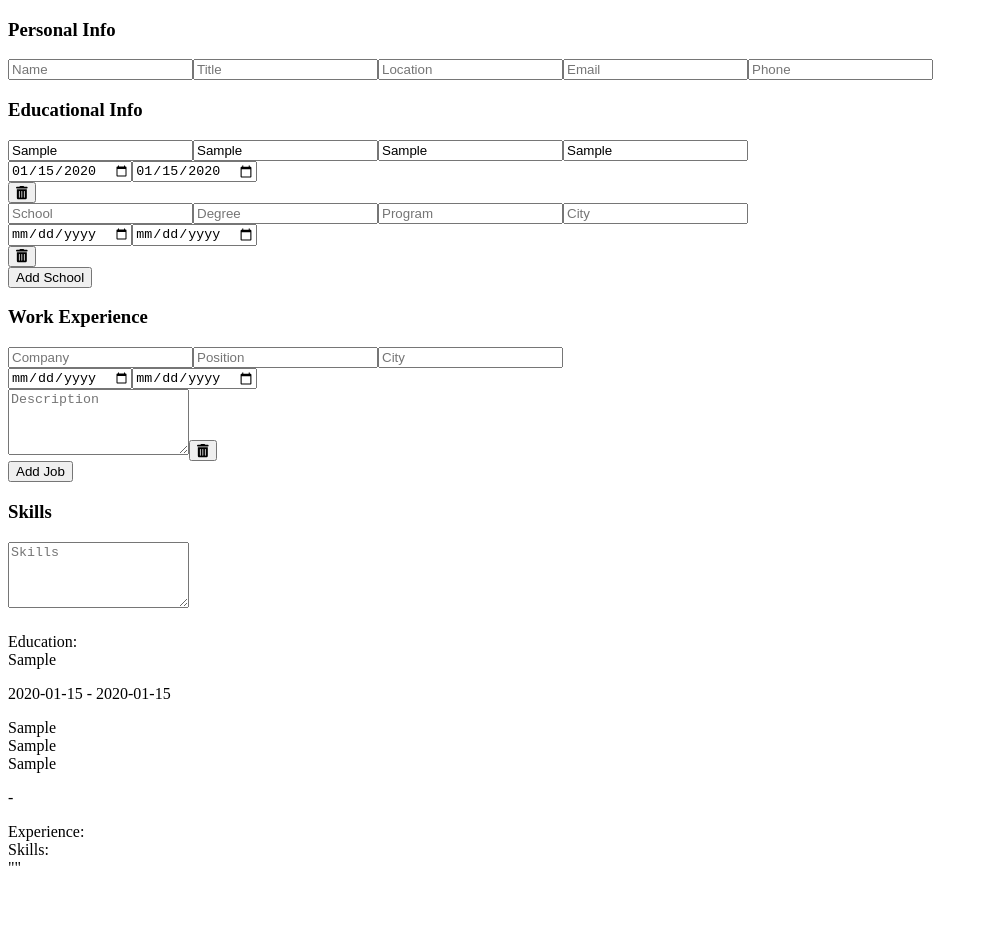
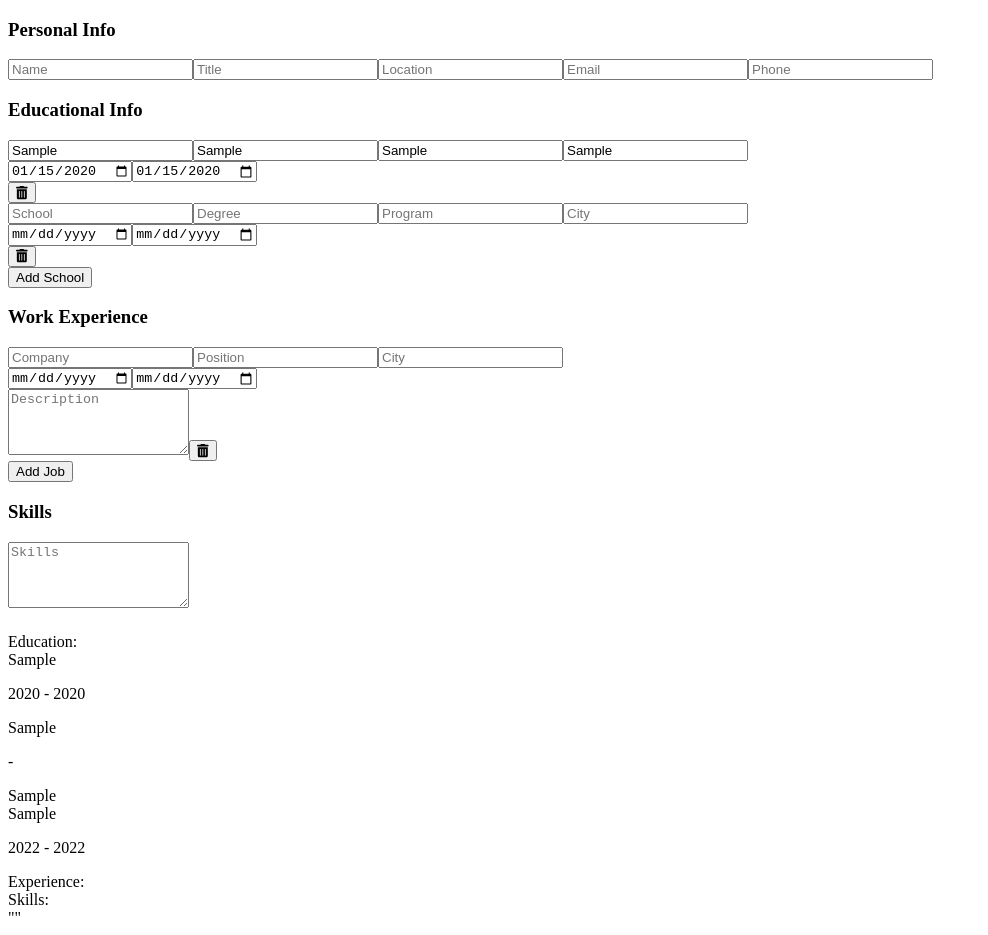
Before and after one commit to danranges/cv-project, a React (Create React App) app: page / in a window 1280 px wide. Both pictures are taken after typing "Sample", "Sample", "Sample", "Sample", "2020-01-15", "2020-01-15" into the empty fields and a click on the button "Add School". Shown: the whole page, without its empty margins (0-988 px from the left). Before the commit the page ends 885 px from the top, so only its background shows below. Built offline with nearby package versions, Linux system fonts and the light colour scheme.

Commit message:
Update edu output formatting

```diff
--- a/package.json
+++ b/package.json
@@ -9,6 +9,7 @@
     "@testing-library/jest-dom": "^5.16.2",
     "@testing-library/react": "^12.1.3",
     "@testing-library/user-event": "^13.5.0",
+    "date-fns": "^2.28.0",
     "react": "^17.0.2",
     "react-dom": "^17.0.2",
     "react-scripts": "^5.0.0",
--- a/src/App.jsx
+++ b/src/App.jsx
@@ -29,7 +29,6 @@ class App extends React.Component {
           [e.target.name]: e.target.value,
         },
       });
-      this.handleLocalStorage();
       return;
     }
 
@@ -37,7 +36,6 @@ class App extends React.Component {
       this.setState({
         skills: e.target.value,
       });
-      this.handleLocalStorage();
       return;
     }
 
@@ -50,7 +48,6 @@ class App extends React.Component {
         }),
       });
     }
-    this.handleLocalStorage();
   };
 
   handleDelete = (obj, section) => {
@@ -58,10 +55,6 @@ class App extends React.Component {
       [section]: this.state[section].filter(({ id }) => id !== obj.id),
     });
     this.handleLocalStorage();
-  };
-
-  handleLocalStorage = () => {
-    console.log("handled");
   };
 
   render() {
--- a/src/components/EduInputsSection.jsx
+++ b/src/components/EduInputsSection.jsx
@@ -23,8 +23,8 @@ class EduInputsSection extends React.Component {
         program: "",
         degree: "",
         city: "",
-        start: "",
-        end: "",
+        start: Date(),
+        end: Date(),
       },
     );
   };
--- a/src/components/EduOutput.jsx
+++ b/src/components/EduOutput.jsx
@@ -1,4 +1,5 @@
 import React from "react";
+import { format } from "date-fns";
 import "../index.css";
 
 class EduOutput extends React.Component {
@@ -10,16 +11,23 @@ class EduOutput extends React.Component {
     const { school, program, degree, city, start, end } = this.props.school;
 
     return (
-      <div>
+      <div className='my-2'>
         <div className='flex justify-between'>
           <div className='font-extrabold'>{school}</div>
           <p>
-            {start} - {end}
+            {format(new Date(start), "yyyy")}
+            {start && end ? " - " : null}
+            {format(new Date(end), "yyyy")}
           </p>
         </div>
-        <div>{program}</div>
-        <div>{degree}</div>
-        <div>{city}</div>
+        <div className='flex justify-between'>
+          <div className='flex'>
+            <div className='font-semibold'>{degree}</div>
+            {degree && program ? <p className='mx-1'>-</p> : null}
+            <div>{program}</div>
+          </div>
+          <div>{city}</div>
+        </div>
       </div>
     );
   }
```
Also changed, not shown: 1 other file (tests, documents, lock files or other folders).
